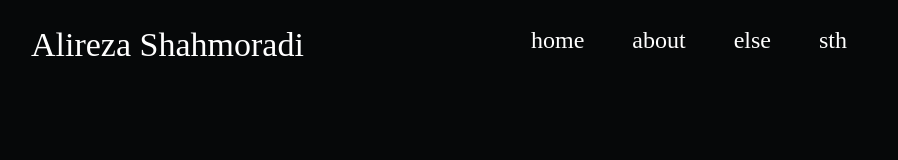
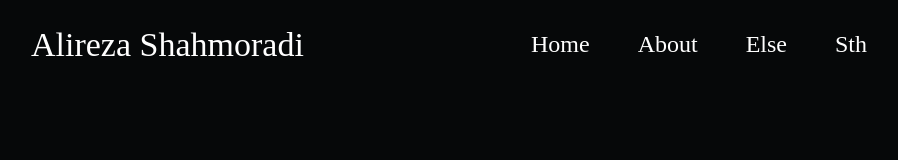
Before and after one commit to Alireza-8080-react/resume, a Next.js app: page / in a window 1280 px wide. Shown: the top 160 px of the page, without its empty margins (9-907 px from the left). Built offline with nearby package versions, Linux system fonts and the light colour scheme.

Commit message:
design navbar on mobile

```diff
--- /dev/null
+++ b/src/components/Header/_components/Navbar/_components/NavbarDrawer/index.module.scss
@@ -0,0 +1,9 @@
+@import 'src/styles/variables';
+
+.itemContainer {
+  padding: 30px 10px;
+}
+
+.notLastItemContainer {
+  border-bottom: 1px solid $color-palette-foreground;
+}
--- a/src/components/Header/_components/Navbar/_components/NavbarDrawer/index.tsx
+++ b/src/components/Header/_components/Navbar/_components/NavbarDrawer/index.tsx
@@ -1,5 +1,24 @@
-import { NavbarDrawerProps } from "./models";
+import { Drawer } from '@/components/Drawer';
+
+import { NavbarItem } from '../NavbarItem';
+import classes from './index.module.scss';
+import { NavbarDrawerProps } from './models';
 
 export const NavbarDrawer = ({ isOpen, onClose }: NavbarDrawerProps) => {
-  return <></>;
+  return (
+    <Drawer isOpen={isOpen} onClose={onClose}>
+      <div className={`${classes.itemContainer} ${classes.notLastItemContainer}`}>
+        <NavbarItem title='Home' link='/' icon='bx bxs-home' />
+      </div>
+      <div className={`${classes.itemContainer} ${classes.notLastItemContainer}`}>
+        <NavbarItem title='About' link='/about' icon='bx bxs-info-circle' />
+      </div>
+      <div className={`${classes.itemContainer} ${classes.notLastItemContainer}`}>
+        <NavbarItem title='Else' link='/else' icon='bx bxs-info-circle' />
+      </div>
+      <div className={classes.itemContainer}>
+        <NavbarItem title='Sth' link='/sth' icon='bx bxs-info-circle' />
+      </div>
+    </Drawer>
+  );
 };
--- a/src/components/Header/_components/Navbar/_components/NavbarDrawer/models.ts
+++ b/src/components/Header/_components/Navbar/_components/NavbarDrawer/models.ts
@@ -1,4 +1,6 @@
 export interface NavbarDrawerProps {
   isOpen: boolean;
   onClose: () => void;
+  itemClassName?: string;
+  containerClassName?: string;
 }
--- a/src/components/Header/_components/Navbar/_components/NavbarItem/index.module.scss
+++ b/src/components/Header/_components/Navbar/_components/NavbarItem/index.module.scss
@@ -1,7 +1,7 @@
-@import "src/styles/variables";
+@import 'src/styles/variables';
 
 .text::after {
-  content: "";
+  content: '';
   border-bottom: $color-palette-main 2px solid;
   display: block;
   width: 0;
@@ -18,3 +18,8 @@
 .active {
   color: $color-palette-main;
 }
+
+.icon {
+  display: inline-block;
+  font-size: 20px;
+}
--- a/src/components/Header/_components/Navbar/_components/NavbarItem/index.tsx
+++ b/src/components/Header/_components/Navbar/_components/NavbarItem/index.tsx
@@ -1,21 +1,30 @@
-import Link from "next/link";
-import { NavbarItemProps } from "./models";
-import { Typography } from "@mui/material";
+import { Grid, Typography } from '@mui/material';
+import Link from 'next/link';
+import { usePathname } from 'next/navigation';
 
-import classes from "./index.module.scss";
-import { usePathname } from "next/navigation";
+import classes from './index.module.scss';
+import { NavbarItemProps } from './models';
 
-export const NavbarItem = ({ title, link }: NavbarItemProps) => {
+export const NavbarItem = ({ title, link, icon }: NavbarItemProps) => {
   const pathName = usePathname();
 
   return (
     <Link href={link}>
-      <Typography
-        variant="h5"
-        className={`${pathName === link ? classes.active : ""} ${classes.text}`}
-      >
-        {title}
-      </Typography>
+      <Grid container alignItems='center' spacing={1}>
+        {icon && (
+          <Grid item>
+            <i className={`${icon} ${classes.icon} ${pathName === link ? classes.active : ''}`} />
+          </Grid>
+        )}
+        <Grid item>
+          <Typography
+            variant='h5'
+            className={`${pathName === link ? classes.active : ''} ${classes.text}`}
+          >
+            {title}
+          </Typography>
+        </Grid>
+      </Grid>
     </Link>
   );
 };
--- a/src/components/Header/_components/Navbar/_components/NavbarItem/models.ts
+++ b/src/components/Header/_components/Navbar/_components/NavbarItem/models.ts
@@ -1,4 +1,5 @@
 export interface NavbarItemProps {
   title: string;
   link: string;
+  icon?: string;
 }
--- /dev/null
+++ b/src/components/Header/_components/Navbar/index.module.scss
@@ -0,0 +1,4 @@
+.icon {
+  padding: 10px;
+  font-size: 20px;
+}
--- a/src/components/Header/_components/Navbar/index.tsx
+++ b/src/components/Header/_components/Navbar/index.tsx
@@ -1,7 +1,9 @@
-import { Button, Grid, Hidden } from "@mui/material";
-import { NavbarItem } from "./_components/NavbarItem";
-import { useState } from "react";
-import { NavbarDrawer } from "./_components/NavbarDrawer";
+import { Button, Grid, Hidden } from '@mui/material';
+import { useState } from 'react';
+
+import { NavbarDrawer } from './_components/NavbarDrawer';
+import { NavbarItem } from './_components/NavbarItem';
+import classes from './index.module.scss';
 
 export const Navbar = () => {
   const [isDrawerOpen, setIsDrawerOpen] = useState(false);
@@ -19,23 +21,25 @@ export const Navbar = () => {
       <Hidden mdDown>
         <Grid container spacing={6}>
           <Grid item>
-            <NavbarItem title="home" link="/" />
+            <NavbarItem title='Home' link='/' />
           </Grid>
           <Grid item>
-            <NavbarItem title="about" link="/about" />
+            <NavbarItem title='About' link='/about' />
           </Grid>
           <Grid item>
-            <NavbarItem title="else" link="/else" />
+            <NavbarItem title='Else' link='/else' />
           </Grid>
           <Grid item>
-            <NavbarItem title="sth" link="/sth" />
+            <NavbarItem title='Sth' link='/sth' />
           </Grid>
         </Grid>
       </Hidden>
       <Hidden mdUp>
-        <Button variant="outlined" onClick={handleOpenDrawer}>
-          Hello
-        </Button>
+        <Button
+          variant='outlined'
+          onClick={handleOpenDrawer}
+          className={`${isDrawerOpen ? 'bx bxs-down-arrow' : 'bx bxs-up-arrow'} ${classes.icon}`}
+        />
         <NavbarDrawer isOpen={isDrawerOpen} onClose={handleCloseDrawer} />
       </Hidden>
     </>
--- a/src/components/Header/index.tsx
+++ b/src/components/Header/index.tsx
@@ -1,11 +1,12 @@
-import { Grid } from "@mui/material";
-import { Logo } from "../Logo";
-import { Navbar } from "./_components/Navbar";
+import { Grid } from '@mui/material';
+
+import { Logo } from '../Logo';
+import { Navbar } from './_components/Navbar';
 
 export const Header = () => {
   return (
-    <Grid container justifyContent="space-between">
-      <Grid item xl={5} lg={5} md={7} sm={8}>
+    <Grid container justifyContent='space-between' alignItems='center'>
+      <Grid item xl={5} lg={5} md={7} sm={7} xs>
         <Logo />
       </Grid>
       <Grid item xl={7} lg={7} md={5} sm={2}>
--- a/src/styles/overrides.scss
+++ b/src/styles/overrides.scss
@@ -1,4 +1,4 @@
-@import "./variables.scss";
+@import './variables.scss';
 
 body {
   color: $color-palette-foreground;
@@ -9,3 +9,7 @@ body {
 a {
   text-decoration: none;
 }
+
+i {
+  color: $color-palette-foreground;
+}
```
